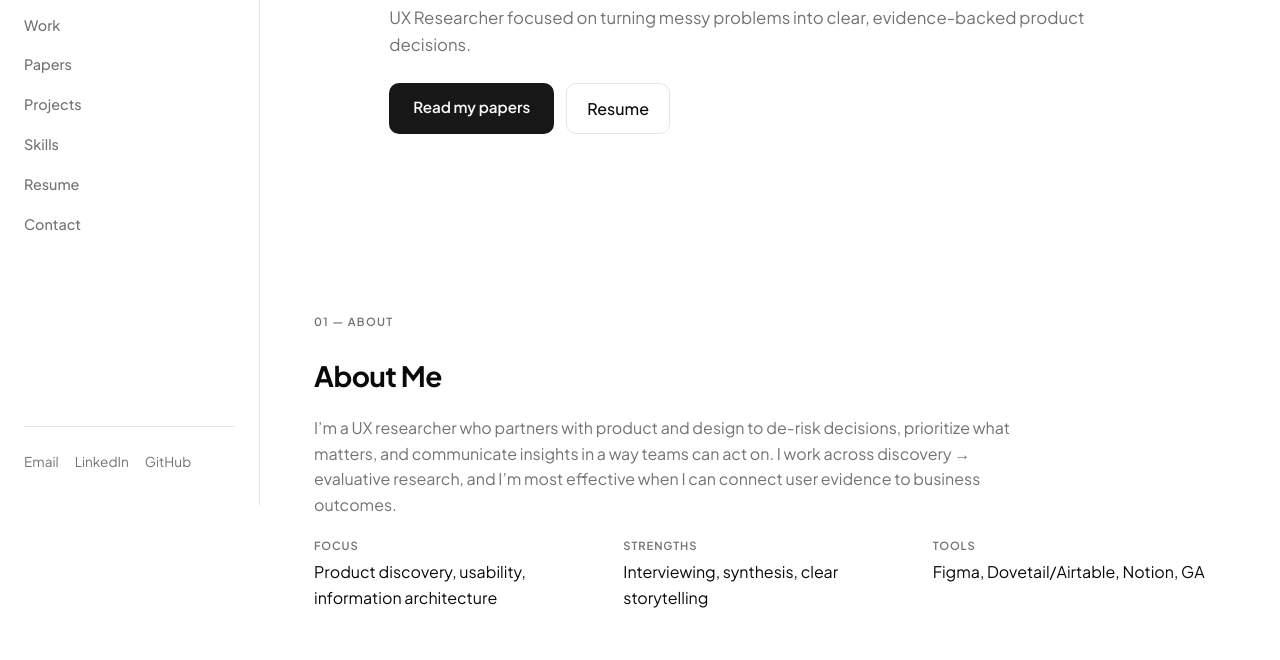
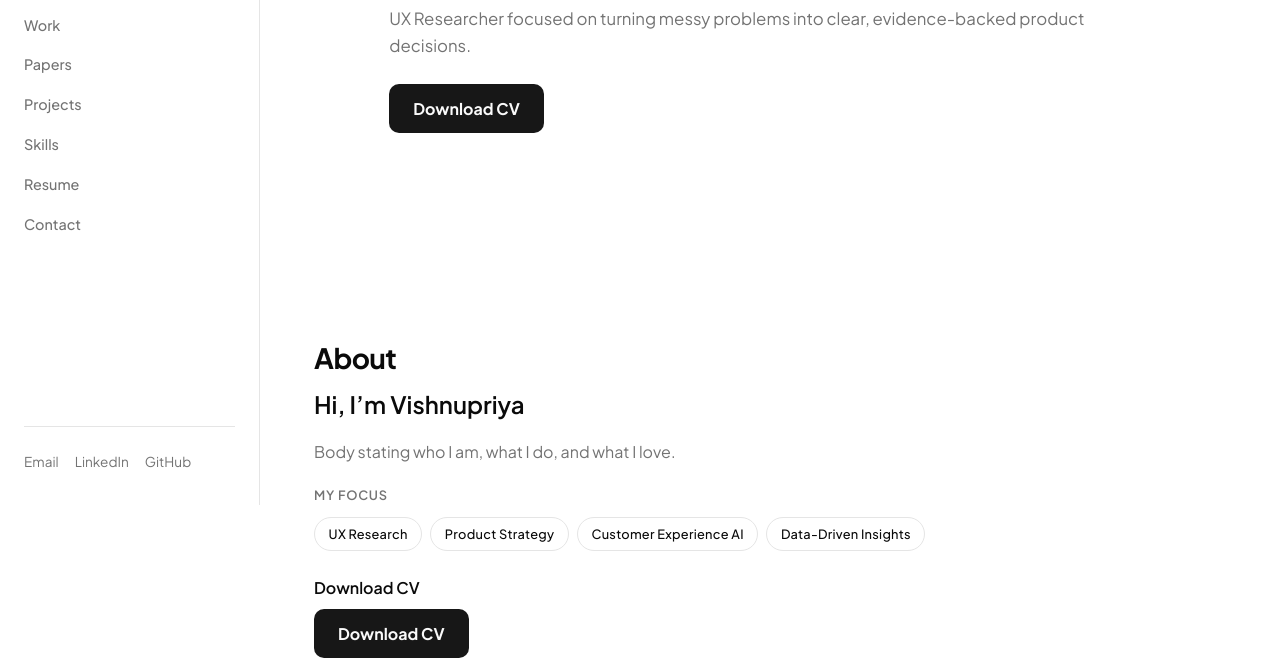
Before and after one commit to VishnupriyaRayaprolu/VishnupriyaRayaprolu.github.io, a website: page index.html in a window 1280 px wide. Shown: the part 295-955 px from the top of the page. Drawn offline with Linux system fonts and the light colour scheme.

Commit message:
Revamp About section in index.html and enhance styles in main.css
Updated the About section to include a more concise introduction and added focus tags. Replaced the resume links with a download button for the CV. Enhanced styles for the new layout, including adjustments to typography and button design for better user experience.

```diff
--- a/index.html
+++ b/index.html
@@ -53,34 +53,27 @@
         <h1>Hi, I’m Vishnu Priya</h1>
         <p class="lede">UX Researcher focused on turning messy problems into clear, evidence-backed product decisions.</p>
         <div class="hero-cta">
-          <a href="#papers" class="btn-primary">Read my papers</a>
-          <a href="#resume" class="btn-secondary">Resume</a>
+          <a href="assets/VishnuPriya_Resume.pdf" download class="btn-download-cv"><strong>Download CV</strong></a>
         </div>
       </div>
     </section>
 
     <section id="about" class="section">
-      <span class="section-label">01 — About</span>
-      <h2>About Me</h2>
-      <p>
-        I’m a UX researcher who partners with product and design to de-risk decisions, prioritize what matters, and
-        communicate insights in a way teams can act on. I work across discovery → evaluative research, and I’m most
-        effective when I can connect user evidence to business outcomes.
+      <h2>About</h2>
+      <h3 class="about-subtitle">Hi, I’m Vishnupriya</h3>
+      <p class="about-body">
+        Body stating who I am, what I do, and what I love.
       </p>
-      <dl class="about-metadata">
-        <div>
-          <dt>Focus</dt>
-          <dd>Product discovery, usability, information architecture</dd>
-        </div>
-        <div>
-          <dt>Strengths</dt>
-          <dd>Interviewing, synthesis, clear storytelling</dd>
-        </div>
-        <div>
-          <dt>Tools</dt>
-          <dd>Figma, Dovetail/Airtable, Notion, GA</dd>
-        </div>
-      </dl>
+      <p class="about-focus-label">My focus</p>
+      <div class="about-tags">
+        <span class="tag">UX Research</span>
+        <span class="tag">Product Strategy</span>
+        <span class="tag">Customer Experience AI</span>
+        <span class="tag">Data-Driven Insights</span>
+      </div>
+      <h4 class="about-download-heading">Download CV</h4>
+      <a href="assets/VishnuPriya_Resume.pdf" download class="btn-download-cv"><strong>Download CV</strong></a>
+      <h3 class="about-page-link"><a href="#about">About me page</a></h3>
     </section>
 
     <section id="experience" class="section">
--- a/styles/main.css
+++ b/styles/main.css
@@ -402,39 +402,98 @@ body {
   margin-top: -0.25rem;
 }
 
-.section a:not(.btn-primary):not(.btn-secondary) {
+.section a:not(.btn-primary):not(.btn-secondary):not(.btn-download-cv) {
   color: var(--primary);
   text-decoration: none;
   font-weight: 500;
   transition: color 0.2s ease;
 }
 
-.section a:not(.btn-primary):not(.btn-secondary):hover {
+.section a:not(.btn-primary):not(.btn-secondary):not(.btn-download-cv):hover {
   color: var(--accent);
   text-decoration: underline;
 }
 
-/* Projects */
+/* About */
 
-.about-metadata {
-  display: grid;
-  grid-template-columns: repeat(auto-fit, minmax(200px, 1fr));
-  gap: 1rem;
-  margin-top: 1.25rem;
+.about-subtitle {
+  font-size: 1.5rem;
+  font-weight: 600;
+  margin: 0 0 1rem;
+  color: var(--foreground);
 }
 
-.about-metadata dt {
-  font-size: 0.7rem;
+.about-body {
+  margin-bottom: 1.25rem;
+}
+
+.about-focus-label {
+  font-size: 0.8rem;
   font-weight: 600;
-  letter-spacing: 0.08em;
+  letter-spacing: 0.06em;
   text-transform: uppercase;
   color: var(--muted-foreground);
-  margin-bottom: 0.25rem;
+  margin: 0 0 0.75rem;
 }
 
-.about-metadata dd {
-  margin: 0;
+.about-tags {
+  display: flex;
+  flex-wrap: wrap;
+  gap: 0.5rem;
+  margin-bottom: 1.5rem;
+}
+
+.tag {
+  display: inline-block;
+  padding: 0.35rem 0.85rem;
+  font-size: 0.8rem;
+  font-weight: 500;
+  letter-spacing: 0.02em;
+  background: var(--card);
+  border: 1px solid var(--border);
+  border-radius: 999px;
   color: var(--foreground);
+}
+
+.about-download-heading {
+  font-size: 1rem;
+  font-weight: 600;
+  margin: 0 0 0.5rem;
+  color: var(--foreground);
+}
+
+.btn-download-cv {
+  display: inline-block;
+  padding: 0.75rem 1.5rem;
+  border-radius: var(--radius);
+  background: var(--primary);
+  color: var(--primary-foreground);
+  text-decoration: none;
+  font-weight: 600;
+  transition: filter 0.2s ease;
+}
+
+.btn-download-cv:hover {
+  filter: brightness(1.1);
+}
+
+.btn-download-cv strong {
+  font-weight: 700;
+}
+
+.about-page-link {
+  font-size: 1rem;
+  font-weight: 600;
+  margin: 1.5rem 0 0;
+}
+
+.about-page-link a {
+  color: var(--primary);
+  text-decoration: none;
+}
+
+.about-page-link a:hover {
+  text-decoration: underline;
 }
 
 /* Projects */
```
